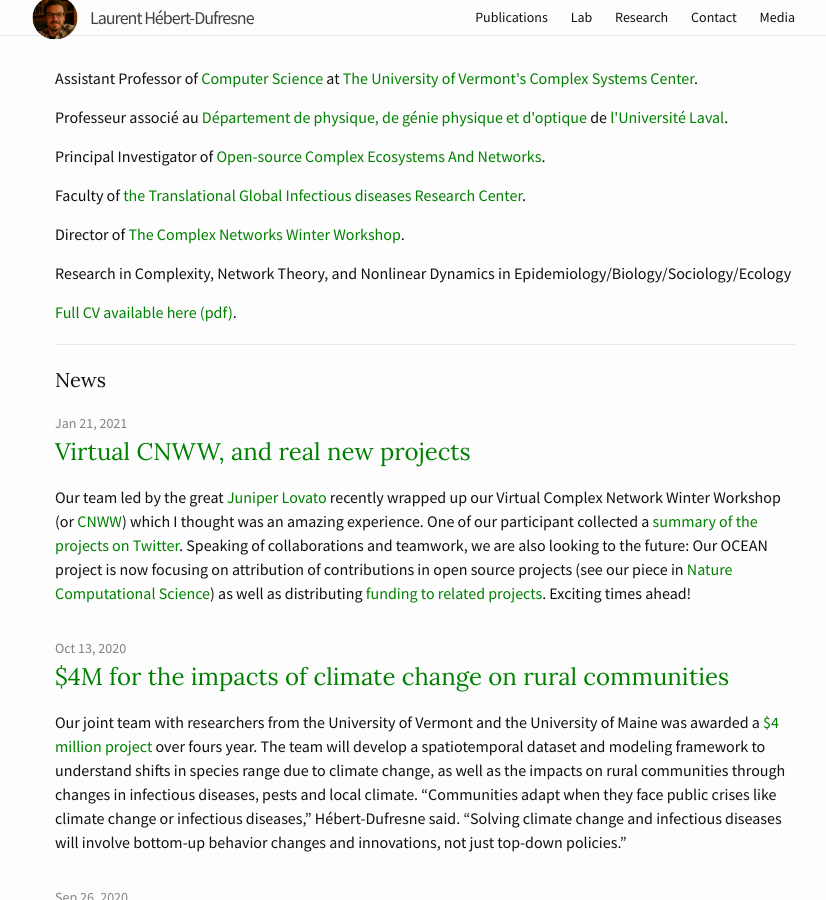
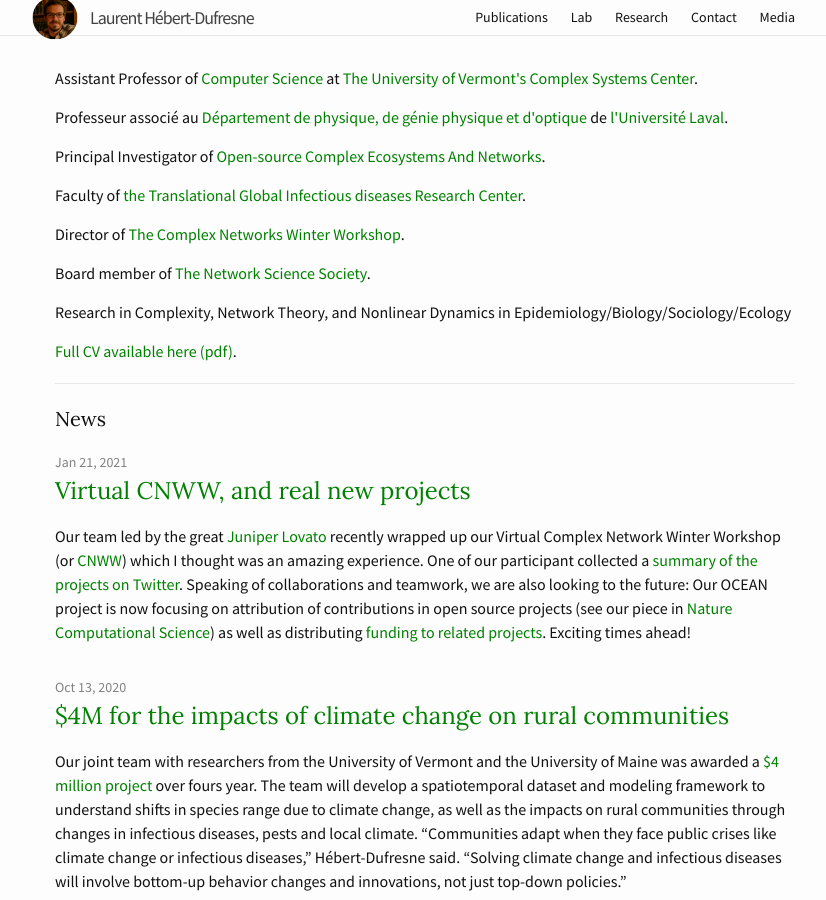
Before and after one commit to laurenthebertdufresne/laurenthebertdufresne.github.io, a Jekyll site: the page built from index.html, in a window 1280 px wide and 900 px high, scrolled down 333 px. Shown: the whole window, without its empty margins (215-1041 px from the left). Built offline with Jekyll 4.4.1, drawn with Linux system fonts in a browser that asks for light colours; the list of posts is cut into pages by our own code.

Commit message:
Added NetSci Society link

```diff
--- a/index.html
+++ b/index.html
@@ -18,6 +18,8 @@ layout: default
     <p>Faculty of <a href="https://www.med.uvm.edu/tgircobre/home/" target="_blank">the Translational Global Infectious diseases Research Center</a>.</p>
 
     <p>Director of <a href="http://vermontcomplexsystems.org/events/cnww/" target="_blank">The Complex Networks Winter Workshop</a>.</p>
+
+    <p>Board member of <a href="https://netscisociety.net/about/board" target="_blank">The Network Science Society</a>.</p>
 
     <p>Research in Complexity, Network Theory, and Nonlinear Dynamics in Epidemiology/Biology/Sociology/Ecology</p>
 
```
